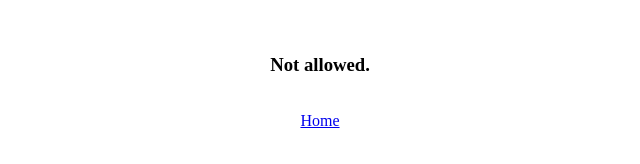
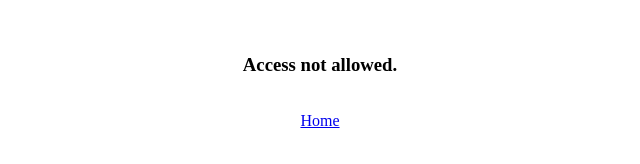
Before and after one commit to anshumemorial/files, a plain HTML site: page index.html in a window 1280 px wide. Shown: the full height of the page, 320-960 px from the left. Drawn offline with Linux system fonts and the light colour scheme.

Commit message:
Update index.html

```diff
--- a/index.html
+++ b/index.html
@@ -2,7 +2,7 @@
 <html>
 	<head>
 		<meta charset="utf-8">
-		<meta http-equiv="refresh" content="3;url=https://anshumemorial.in">
+		<meta http-equiv="refresh" content="1;url=https://anshumemorial.in">
 		<title>:: Access not allowed. | Anshu Memorial Academy ::</title>
 		<meta name="viewport" content="width=device-width, initial-scale=1, shrink-to-fit=no">
 		<style type="text/css">
@@ -12,7 +12,7 @@
 	<body>
 		<br><br><br>
 		<center>
-			<h3>Not allowed.</h3>
+			<h3>Access not allowed.</h3>
 			<br><br>
 			<a href="./" >Home</a>
 		</center>
```
